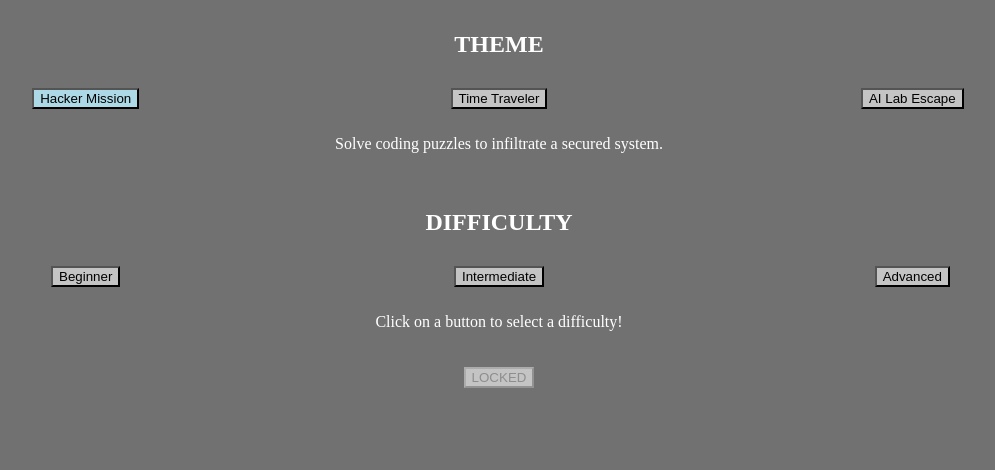
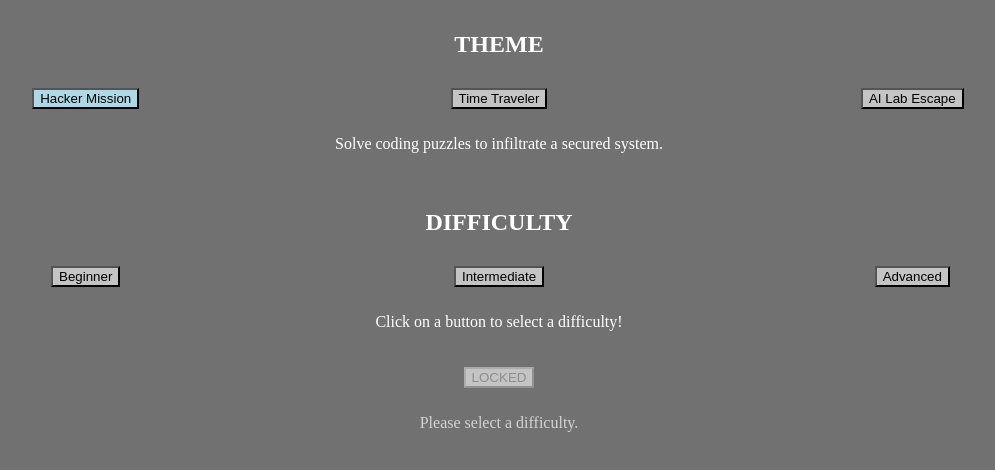
Before and after one commit to loaldon/escaperoom, a website: page index.html in a window 1280 px wide. Both pictures are taken after a click on the button "Hacker Mission". Shown: the part 92-562 px from the top of the page, without its empty margins (141-1136 px from the left). Drawn offline with nearby package versions, Linux system fonts and the light colour scheme.

Commit message:
Styling now uses flexbox, and the buttons now have constant positions. Due to this, the description text no longer splits across multiple lines. Also added text below the begin button that shows the actions needed to unlock the button.

```diff
--- a/index.html
+++ b/index.html
@@ -57,6 +57,9 @@
             <button class="begin_button" disabled type="button">LOCKED</button>
         </a>
     </div>
+    <div class="item-large">
+        <p id="begin-requirements">Please select a theme and difficulty.</p>
+    </div>
 
     <script src="/script.js"></script>
 </body>
--- a/script.js
+++ b/script.js
@@ -45,7 +45,15 @@ function diffChange() {
 }
 
 function beginCheck() {
-    if (theme !== 0 && difficulty !== 0) {
+    let desc = $("#begin-requirements");
+    if (theme === 0 && difficulty === 0) {
+        desc.text("Please select a theme and difficulty.");
+    } else if (difficulty === 0) {
+        desc.text("Please select a difficulty.");
+    } else if (theme === 0) {
+        desc.text("Please select a theme.");
+    } else {
+        desc.remove();
         let begin = $(".begin_button");
         begin.removeAttr("disabled");
         begin.addClass("active");
--- a/style.css
+++ b/style.css
@@ -29,3 +29,7 @@ button {
     padding: 5px;
     flex-basis: 100%;
 }
+
+#begin-requirements {
+    color: lightgray;
+}
```
